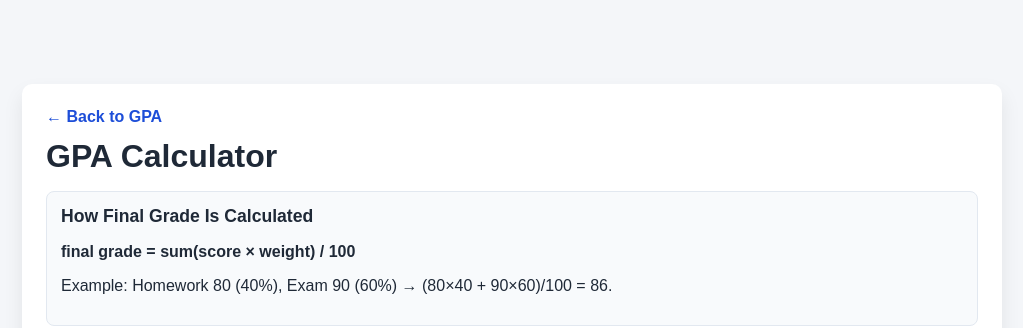
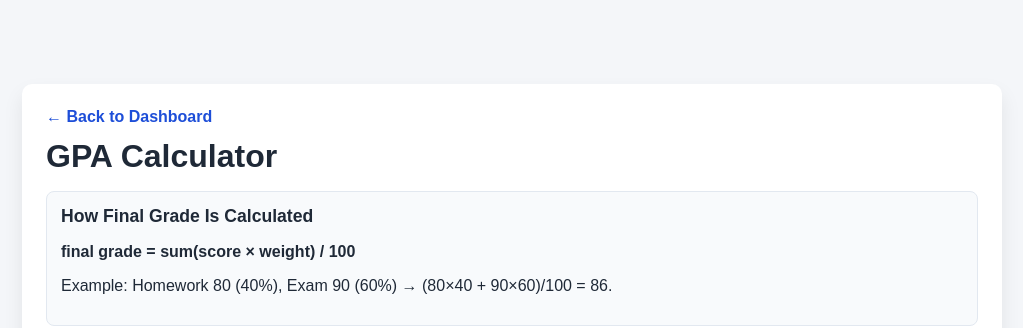
Before and after one commit to wafaa-13/student-planner-dashboard, a PHP site: page /gpa.php in a window 1280 px wide. Shown: the part 136-464 px from the top of the page, without its empty margins (128-1151 px from the left). Run offline with PHP 8.4, Linux system fonts and the light colour scheme; data that the repository does not hold is empty.

Commit message:
Fix GPA page back link to return to dashboard

```diff
--- a/public/gpa.php
+++ b/public/gpa.php
@@ -45,7 +45,7 @@ require_once '../includes/header.php';
 <div class="page-wrapper">
     <div class="dashboard-card">
         <!-- Navigation only: this link changes page, not database data -->
-        <a class="top-back-link" href="gpa.php">← Back to GPA</a>
+        <a class="top-back-link" href="dashboard.php">← Back to Dashboard</a>
         <h1>GPA Calculator</h1>
 
         <div class="gpa-explain-box">
```
